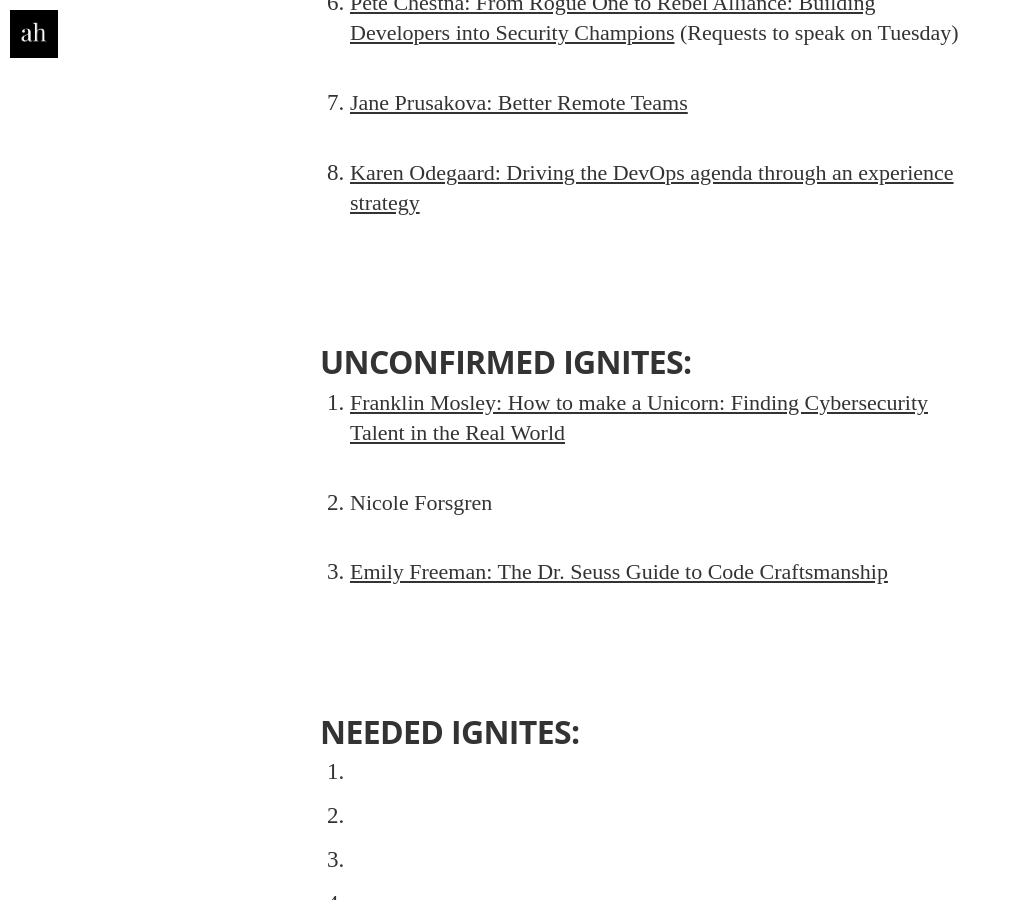
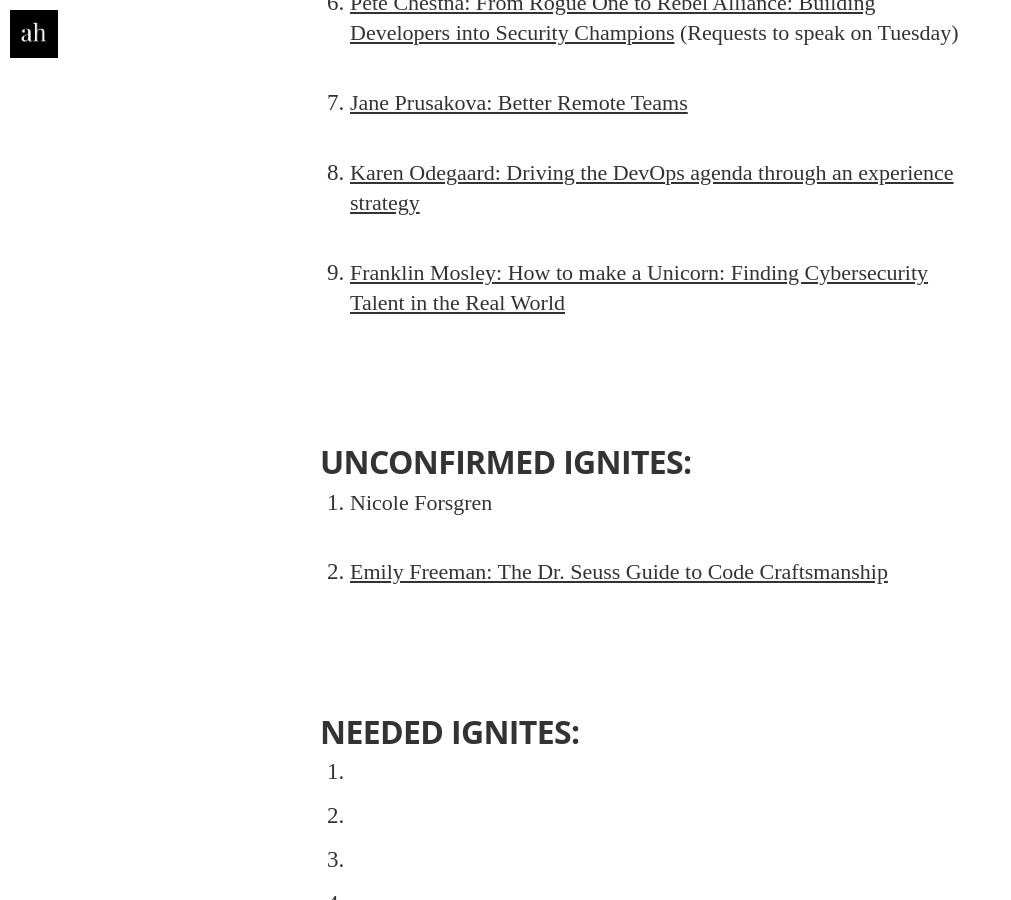
Before and after one commit to anniehedgpeth/anniehedgpeth.github.io, a Jekyll site: the page built from schedule.md, in a window 1280 px wide and 900 px high, scrolled down 3389 px. Shown: the whole window, without its empty margins (0-1011 px from the left). Built offline with Jekyll 4.4.1, drawn with Linux system fonts in a browser that asks for light colours; nearby versions of some CDN libraries; some web fonts are replaced; some of the changed lines change nothing that is shown.

Commit message:
added ignite

```diff
--- a/schedule.md
+++ b/schedule.md
@@ -92,14 +92,13 @@ rob@zehicle.com
 
 8. [Karen Odegaard: Driving the DevOps agenda through an experience strategy](https://www.papercall.io/cfps/402/submissions/19786)
 
+9. [Franklin Mosley: How to make a Unicorn: Finding Cybersecurity Talent in the Real World](https://www.papercall.io/cfps/402/submissions/20274)
 
 ## UNCONFIRMED IGNITES:
 
-2. [Franklin Mosley: How to make a Unicorn: Finding Cybersecurity Talent in the Real World](https://www.papercall.io/cfps/402/submissions/20274)
+10. Nicole Forsgren
 
-9. Nicole Forsgren
-
-8. [Emily Freeman: The Dr. Seuss Guide to Code Craftsmanship](https://www.papercall.io/cfps/402/submissions/19912)
+11. [Emily Freeman: The Dr. Seuss Guide to Code Craftsmanship](https://www.papercall.io/cfps/402/submissions/19912)
 
 
 ## NEEDED IGNITES:
```
